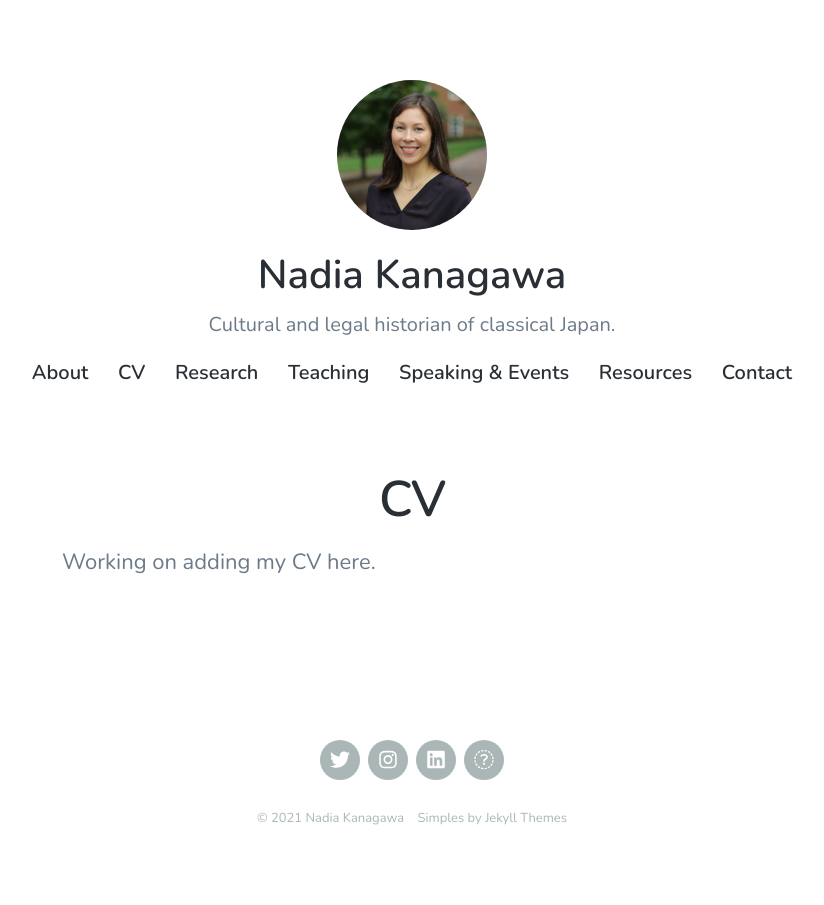
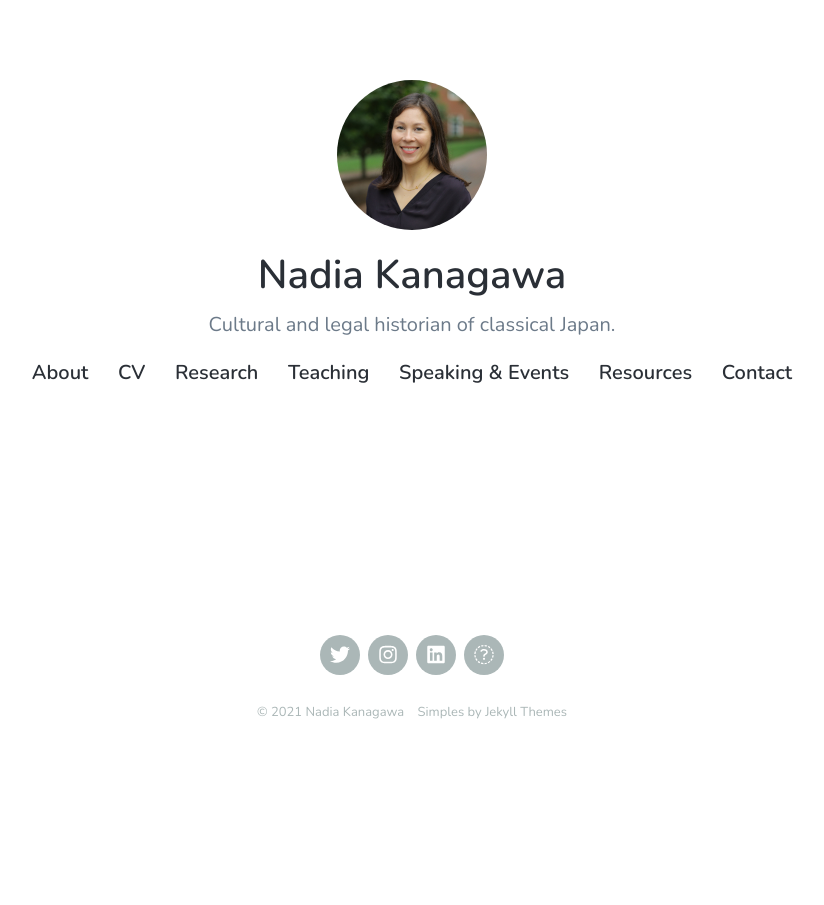
Before and after one commit to nkanagawa/nkanagawa, a Jekyll site: the page built from _pages/cv.md, in a window 1280 px wide. Shown: the whole page, without its empty margins (228-1052 px from the left). Built offline with Jekyll 4.4.1, drawn with Linux system fonts in a browser that asks for light colours; nearby versions of some CDN libraries.

Commit message:
Minor change to cv page

```diff
--- a/_pages/cv.md
+++ b/_pages/cv.md
@@ -1,7 +1,6 @@
 ---
-title: CV
+title:CV
 description:
 subtitle:
 featured_image: /images/social.jpg
 ---
-Working on adding my CV here.
```
